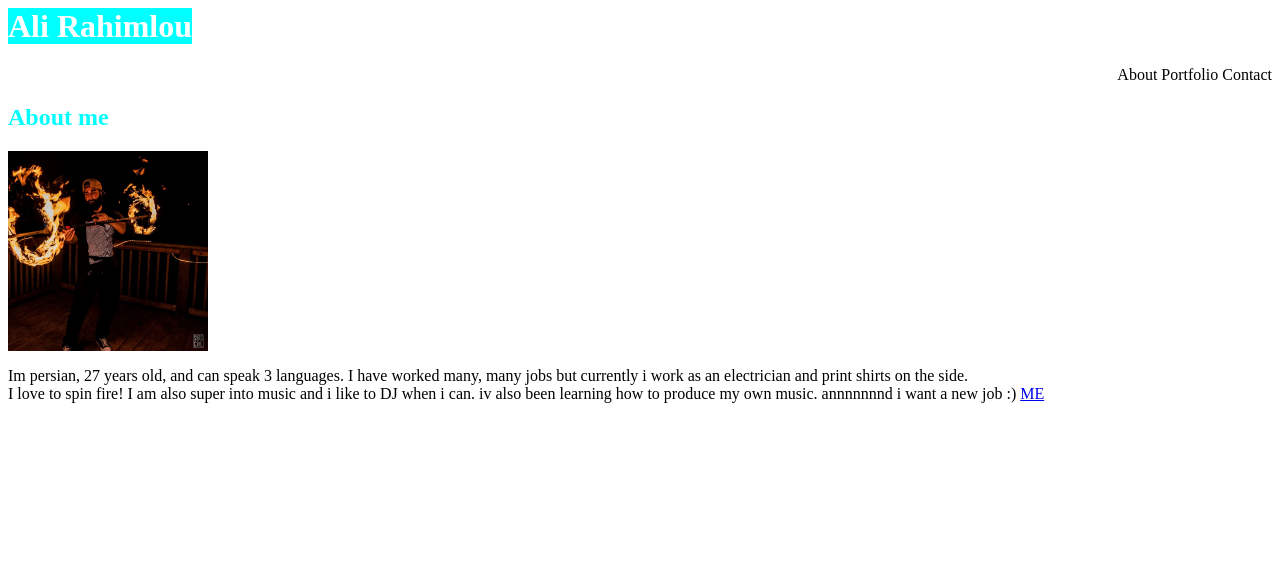
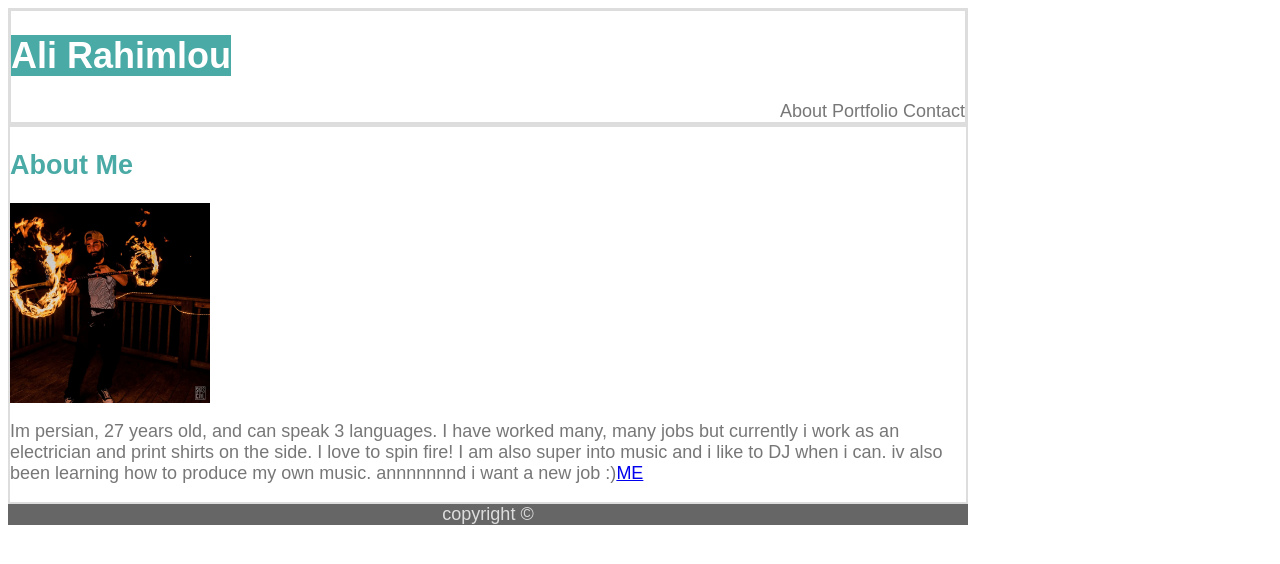
Before and after one commit to AliRahimlou/Basic-Portfolio, a plain HTML site: page index.html in a window 1280 px wide. Drawn offline with Linux system fonts and the light colour scheme.

Commit message:
added some borders and footer

```diff
--- a/assets/css/style.css
+++ b/assets/css/style.css
@@ -1,5 +1,5 @@
 name {
-     background-color: aqua;
+     background-color:#4aaaa5;
      color: white;
       }
 
@@ -9,6 +9,31 @@ name {
  }
 
  h2 {
-    color: aqua;
+    color: #4aaaa5;
 
 }
+
+body {
+font-family: Arial, Helvetica Neue, Helvetica, sans-serif;
+color: #777777;
+background-color: #ffffff;
+width: 960px;
+font-size: 18px;
+}
+
+header {
+    background-color: #ffffff;
+    border-color: #cccccc;
+    border: 3px solid #dddddd;
+}
+
+footer {
+    background-color: #666666;
+    text-align: center;
+    color: #dddddd;
+}
+
+div {
+    border: 2px solid #dddddd;
+
+}
--- a/index.html
+++ b/index.html
@@ -17,20 +17,20 @@
 
   <div>
 
-    <section1>
+<nav><h2>About Me</h2> </nav>
 
-      <h2>About me</h2>
-
+<section1>
       <img src="assets/images/profile-pic.jpg"width="200" height="200" alt="Your Name">
 
-      <p><funtext>Im persian, 27 years old, and can speak 3 languages. I have worked many, many jobs but currently i work as an electrician and print shirts on the side.
-          <br> I love to spin fire! I am also super into music and i like to DJ when i can. iv also been learning how to produce my own music.
-           annnnnnnd  i want a new job :) </funtext><a href="https://github.com/AliRahimlou">ME</a></p>
+      <p>Im persian, 27 years old, and can speak 3 languages. I have worked many, many jobs but currently i work as an electrician and print shirts on the side.
+          I love to spin fire! I am also super into music and i like to DJ when i can. iv also been learning how to produce my own music.
+           annnnnnnd  i want a new job :)<a href="https://github.com/AliRahimlou">ME</a></p>
     </section1>
 
 
   </div>
 
 </body>
+<footer>copyright ©</footer>
 
 </html>
```
